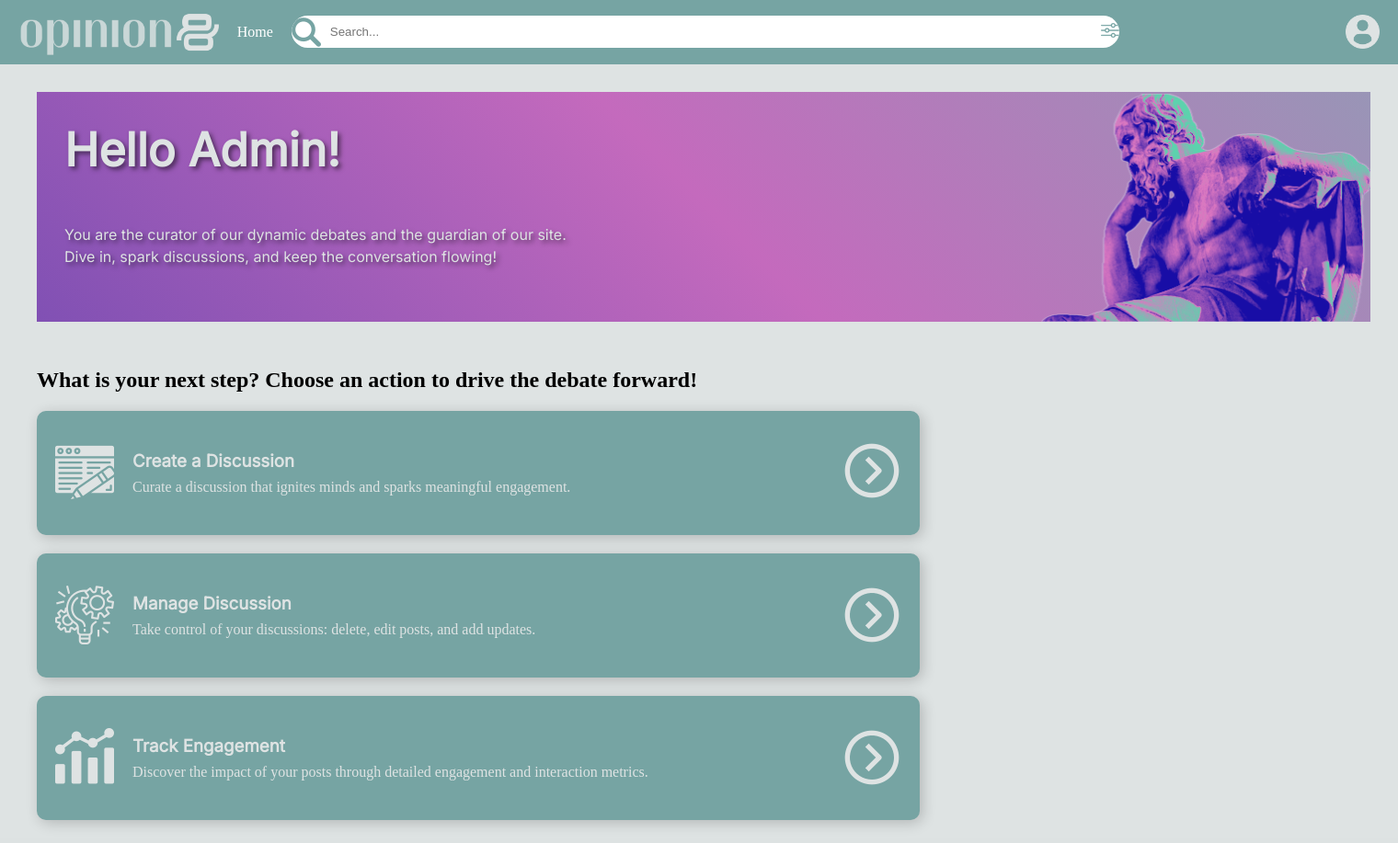
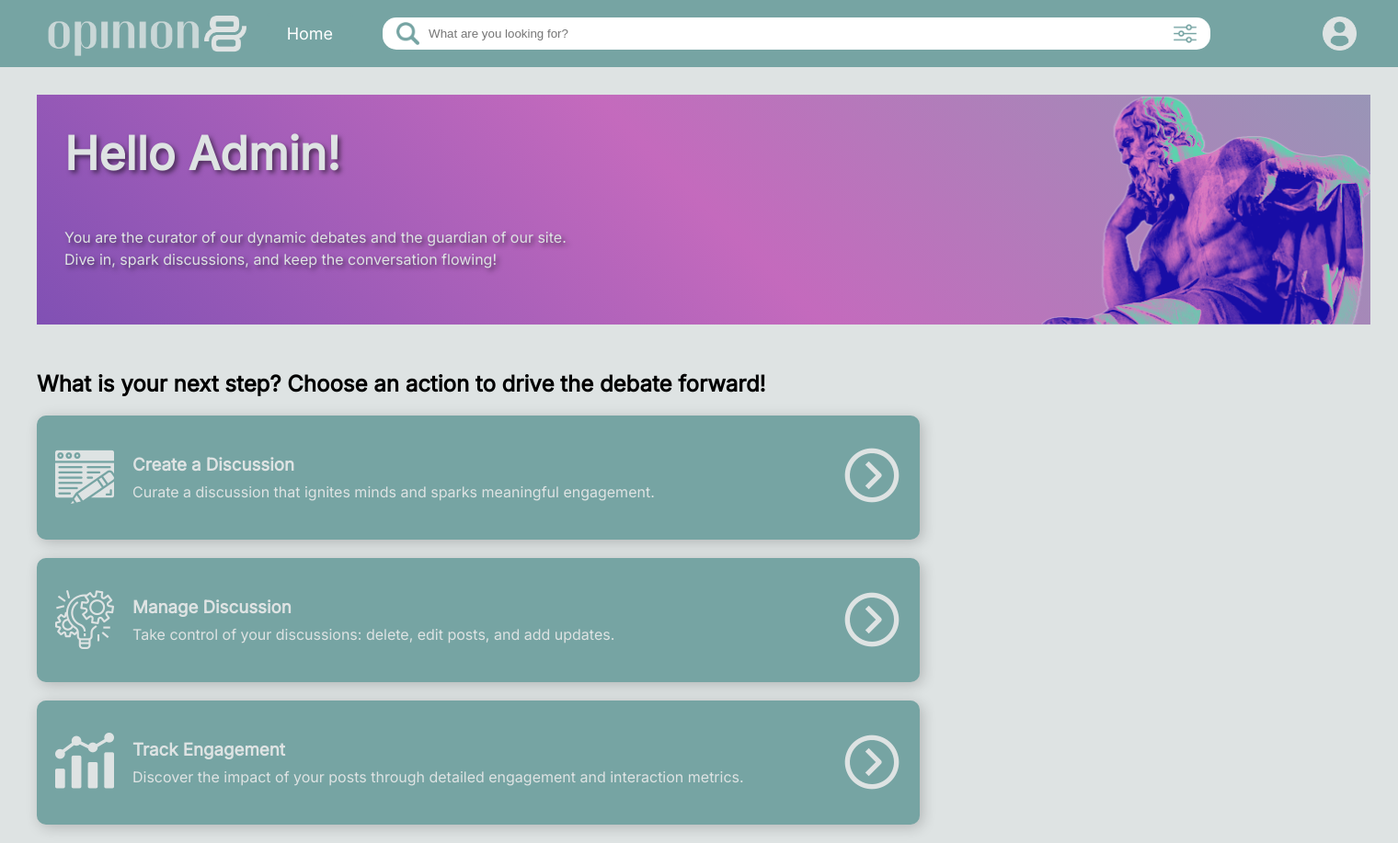
Before and after one commit to nicole-buere/opinion8, a PHP site: page /admin_homepage.php in a window 1520 px wide. Shown: the whole page at 92% size. Run offline with PHP 8.4, Linux system fonts and the light colour scheme.

Commit message:
header user dropdown fixed, icons adjusted
issue: home button in user settings still navigates to homepage.php kahit admin naka log in

```diff
--- a/css/admin_home.css
+++ b/css/admin_home.css
@@ -6,6 +6,7 @@ body {
     margin: 0; /* Remove default margin */
     padding: 0; /* Remove default padding */
     background-color: #dee3e3;
+    font-family: 'Inter';
 }
 
 .content-box {
--- a/css/header.css
+++ b/css/header.css
@@ -1,3 +1,6 @@
+/* css for header of site */
+@import url('https://fonts.googleapis.com/css?family=Inter');
+
 body {
     margin: 0;
     padding: 0;
@@ -14,30 +17,61 @@ body {
 }
 
 .header .alt-logo {
-    max-height: 50px; /* Adjust as needed */
+    max-height: 50px;
     margin-right: 20px;
+    margin-left: 30px;
 }
 
-.header .home-link {
+/* home button  */
+.button {
+    border: none;
+    border-radius: 4px;
+    padding: 10px 20px;
+    font-size: 18px;
+    cursor: pointer;
+    text-align: center;
+    text-decoration: none;
+    display: inline-block;
+    margin: 4px 2px;
+    transition-duration: 0.4s;
+}
+
+/* Primary Button */
+.button.primary {
+    background-color: #76A4A3; /* Same color as the header */
     color: white;
-    text-decoration: none;
-    margin-right: 20px;
-    font-size: 16px;
+    border: 2px solid #76A4A3;
+}
+
+.button.primary:hover {
+    background-color: #5f8483; /* Darker shade of the header color */
+    color: white;
+}
+
+/* Option Buttons */
+.button.option {
+    background-color: white;
+    color: black;
+    border: 2px solid #e7e7e7;
+}
+
+.button.option:hover {
+    background-color: #e7e7e7;
 }
 
 .search-container {
     display: flex;
     align-items: center;
     flex-grow: 1;
-    margin-right: 20px;
+    margin-left: 30px;
 }
 
+/* container of search icon and filter icon */
 .search-bar-wrapper {
     display: flex;
     align-items: center;
     background: #fff;
-    border-radius: 20px;
-    overflow: hidden;
+    border-radius: 15px;
     flex-grow: 1;
     max-width: 900px; /* Adjusted the max-width to make it shorter */
 }
@@ -48,16 +82,25 @@ body {
     flex-grow: 1;
 }
 
-.search-link .filter-icon {
-    width: 20px;
-    height: 20px;
-    margin-left: 10px;
+/* icon for advance search rightmost part of the search bar */
+.filter-icon {
+    width: 25px;
+    height: 25px;
+    margin-right: 15px;
+    margin-top: 3px;
+}
+
+/* magnifying glass icon */
+.search-icon{
+    width: 25px;
+    height: 25px;
+    margin-left: 15px;
 }
 
 .icon.user-icon {
     width: 37px;
     height: 37px;
-    margin-left: -10px;
+    margin-right: 25px;
 }
 
 /* Container for the dropdown */
@@ -71,11 +114,13 @@ body {
     display: none;
     position: absolute;
     top: 100%;
-    left: -100px; /* Move the dropdown menu further to the left */
-    background-color: #f9f9f9;
-    min-width: 160px;
+    right: 0; /* Align dropdown menu to the right */
+    background-color: #ffffff;
+    min-width: 200px; /* Adjust the width to match the design */
     box-shadow: 0px 8px 16px 0px rgba(0,0,0,0.2);
     z-index: 1;
+    border-radius: 4px; /* Rounded corners */
+    overflow: hidden; /* Hide overflow */
 }
 
 /* Links inside the dropdown */
@@ -84,9 +129,19 @@ body {
     padding: 12px 16px;
     text-decoration: none;
     display: block;
+    font-size: 14px; /* Adjust font size */
 }
 
 /* Change color of dropdown links on hover */
 .dropdown-menu a:hover {
     background-color: #f1f1f1;
 }
+
+/* Dropdown header style */
+.dropdown-menu .dropdown-header {
+    background-color: #007bff; /* Blue background */
+    color: white;
+    padding: 12px 16px;
+    font-size: 16px;
+    font-weight: bold;
+}
--- a/views/admin_homepage.php
+++ b/views/admin_homepage.php
@@ -4,62 +4,34 @@
     <title>Opinion8 - Admin Homepage</title>
     <link rel="stylesheet" href="../css/admin_home.css">
     <link rel="stylesheet" href="../css/header.css">
-    <style>
-        /* CSS styles for dropdown menu */
-        .dropdown {
-            position: relative;
-            display: inline-block;
-        }
+</head>
 
-        .dropdown-menu {
-            display: none;
-            position: absolute;
-            top: 100%;
-            left: 0;
-            background-color: #f9f9f9;
-            min-width: 160px;
-            box-shadow: 0px 8px 16px 0px rgba(0,0,0,0.2);
-            z-index: 1;
-        }
-
-        .dropdown-menu a {
-            color: black;
-            padding: 12px 16px;
-            text-decoration: none;
-            display: block;
-        }
-
-        .dropdown-menu a:hover {
-            background-color: #f1f1f1;
-        }
-
-        /* Ensure existing CSS styles are maintained */
-        /* Add any additional styles here if needed */
-    </style>
-</head>
 <body>
     <!-- header -->
     <div class="header">
+        <!-- logo -->
         <img src="../assets/alt_logo.png" alt="alt-logo" class="alt-logo">
-        <a href="admin_homepage.php" class="home-link">Home</a>
-
+        <!-- home button -->
+        <a href="../views/homepage.php" class="button primary">Home</a>
+        <!-- search bar -->
         <div class="search-container">
             <div class="search-bar-wrapper">
-                <img src="../assets/search icon.png" alt="search-icon" class="search-icon">
-                <input type="text" placeholder="Search..." class="search-bar">
+                <img src="../assets/search icon.png" alt="search icon" class="search-icon">
+                <input type="text" placeholder="What are you looking for?" class="search-bar">
                 <a href="search.php" class="search-link">
                     <img src="../assets/advance search filter.png" alt="filter-icon" class="filter-icon">
                 </a>
             </div>
         </div>
+        <!-- dropdown menu in profile button  -->
         <div class="dropdown">
             <a href="#" class="dropdown-toggle" title="User Menu">
                 <img src="../assets/user.png" alt="user-icon" class="icon user-icon">
             </a>
             <div class="dropdown-menu">
-                <a href="profile.php">View My Profile</a>
-                <a href="user_settings.php">User Settings</a>
-                <a href="logout.php">Logout</a>
+                <a href="../views/profile.php">View My Profile</a>
+                <a href="../views/user_settings.php">User Settings</a>
+                <a href="../views/index.php">Logout</a>
             </div>
         </div>
     </div>
@@ -124,7 +96,8 @@
     </div>
 
     <script>
-        document.addEventListener('DOMContentLoaded', function() {
+          // script for user drop down menu
+          document.addEventListener('DOMContentLoaded', function() {
             const dropdownToggle = document.querySelector('.dropdown-toggle');
             const dropdownMenu = document.querySelector('.dropdown-menu');
 
@@ -133,6 +106,7 @@
                 event.preventDefault(); // Prevent default anchor behavior
                 const isVisible = dropdownMenu.style.display === 'block';
                 dropdownMenu.style.display = isVisible ? 'none' : 'block';
+                console.log('Dropdown menu visibility:', dropdownMenu.style.display); // Debugging
             });
 
             // Close dropdown menu if clicking outside of it
--- a/views/profile.php
+++ b/views/profile.php
@@ -6,6 +6,7 @@
     <link rel="stylesheet" href=>
 </head>
 <body>
+    <!-- show profile pic, username,  -->
 
 </body>
 </html>
```
Also changed, not shown: views/homepage.php (+14 -37 lines), views/user_settings.php (+43 -6 lines).
